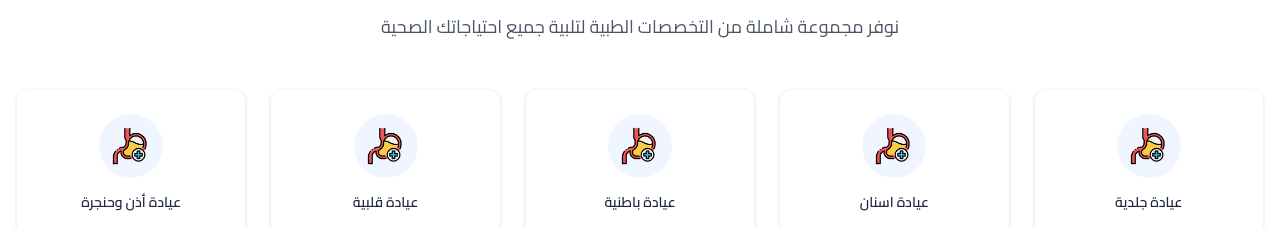
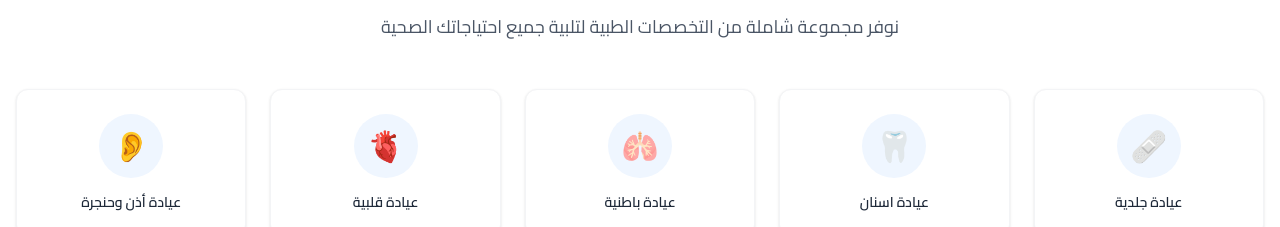
Before and after one commit to thisisabukarsh/clinc-app, a Next.js app: page / in a window 1280 px wide. Shown: the part 935-1162 px from the top of the page. Built offline with nearby package versions, Linux system fonts and the light colour scheme; no server answers.

Commit message:
Refactor medical specialties handling in HomePage; implement dynamic specialty extraction from doctor data with fallback to mock data, and update MedicalSpecialtyCard to support icon rendering based on URL or emoji. Update mock data to use emoji icons for specialties.

```diff
--- a/app/page.tsx
+++ b/app/page.tsx
@@ -6,19 +6,70 @@ import HeroSection from "@/components/home/HeroSection";
 import MedicalSpecialtiesSection from "@/components/home/MedicalSpecialtiesSection";
 import TopRatedDoctorsSection from "@/components/home/TopRatedDoctorsSection";
 import WhyMyClinicsSection from "@/components/home/WhyMyClinicsSection";
-import { medicalSpecialties } from "@/lib/mockData";
 import { MedicalSpecialty, Doctor } from "@/types";
 import { useRouter } from "next/navigation";
 import { useAllDoctors } from "@/lib/hooks";
+import { medicalSpecialties as mockSpecialties } from "@/lib/mockData";
 
 export default function HomePage() {
   const router = useRouter();
   const { doctors, loading, error } = useAllDoctors();
 
+  // Extract real medical specialties from doctor data, with mock data fallback
+  const realMedicalSpecialties: MedicalSpecialty[] = React.useMemo(() => {
+    // If we have real doctor data, use it
+    if (doctors && doctors.length > 0) {
+      // Get unique specialties from real doctor data
+      const uniqueSpecialties = [
+        ...new Set(doctors.map((doctor) => doctor.specialty)),
+      ];
+
+      // Map to MedicalSpecialty format with proper icons
+      return uniqueSpecialties.map((specialty, index) => {
+        // Map specialty names to appropriate icons
+        const getIconForSpecialty = (spec: string): string => {
+          const specLower = spec.toLowerCase();
+          if (specLower.includes("قلب") || specLower.includes("cardiology"))
+            return "🫀";
+          if (specLower.includes("جلد") || specLower.includes("dermatology"))
+            return "🩹";
+          if (specLower.includes("اسنان") || specLower.includes("dentistry"))
+            return "🦷";
+          if (specLower.includes("اطفال") || specLower.includes("pediatrics"))
+            return "👶";
+          if (specLower.includes("نساء") || specLower.includes("gynecology"))
+            return "👩‍⚕️";
+          if (specLower.includes("عظام") || specLower.includes("orthopedics"))
+            return "🦴";
+          if (specLower.includes("عيون") || specLower.includes("ophthalmology"))
+            return "👁️";
+          if (specLower.includes("اذن") || specLower.includes("ent"))
+            return "👂";
+          if (specLower.includes("باطنية") || specLower.includes("internal"))
+            return "🫁";
+          if (specLower.includes("عصبية") || specLower.includes("neurology"))
+            return "🧠";
+          return "👨‍⚕️"; // Default icon
+        };
+
+        return {
+          id: `specialty-${index}`,
+          name: specialty,
+          nameAr: specialty, // Use Arabic name as is
+          iconUrl: getIconForSpecialty(specialty),
+          slug: specialty.toLowerCase().replace(/\s+/g, "-"),
+        };
+      });
+    }
+
+    // Fallback to mock data if no real data available
+    return mockSpecialties;
+  }, [doctors]);
+
   const handleSpecialtyClick = (specialty: MedicalSpecialty) => {
     console.log("Specialty clicked:", specialty);
-    // Handle specialty selection - could navigate to specialty page
-    // router.push(`/specialties/${specialty.slug}`);
+    // Navigate to doctors page with specialty filter
+    router.push(`/doctors?specialty=${encodeURIComponent(specialty.name)}`);
   };
 
   const handleDoctorClick = (doctor: Doctor) => {
@@ -37,7 +88,7 @@ export default function HomePage() {
     <MainLayout>
       <HeroSection />
       <MedicalSpecialtiesSection
-        specialties={medicalSpecialties}
+        specialties={realMedicalSpecialties}
         onSpecialtyClick={handleSpecialtyClick}
       />
       <TopRatedDoctorsSection
--- a/components/features/MedicalSpecialtyCard.tsx
+++ b/components/features/MedicalSpecialtyCard.tsx
@@ -32,6 +32,8 @@ export const MedicalSpecialtyCard: React.FC<MedicalSpecialtyCardProps> = ({
       <div className="flex flex-col items-center text-center">
         {/* Icon Container */}
         <div className="w-16 h-16 bg-blue-50 rounded-full flex items-center justify-center mb-4">
+          {specialty.iconUrl.startsWith("http") ||
+          specialty.iconUrl.startsWith("/") ? (
             <div className="relative w-10 h-10">
               <Image
                 src={specialty.iconUrl}
@@ -41,6 +43,9 @@ export const MedicalSpecialtyCard: React.FC<MedicalSpecialtyCardProps> = ({
                 sizes="40px"
               />
             </div>
+          ) : (
+            <div className="text-3xl">{specialty.iconUrl}</div>
+          )}
         </div>
 
         {/* Specialty Name */}
--- a/lib/mockData.ts
+++ b/lib/mockData.ts
@@ -252,70 +252,70 @@ export const medicalSpecialties = [
     id: "1",
     name: "Dermatology",
     nameAr: "عيادة جلدية",
-    iconUrl: "/icon.png",
+    iconUrl: "🩹",
     slug: "dermatology",
   },
   {
     id: "2",
     name: "Dentistry",
     nameAr: "عيادة اسنان",
-    iconUrl: "/icon.png",
+    iconUrl: "🦷",
     slug: "dentistry",
   },
   {
     id: "3",
     name: "Internal Medicine",
     nameAr: "عيادة باطنية",
-    iconUrl: "/icon.png",
+    iconUrl: "🫁",
     slug: "internal-medicine",
   },
   {
     id: "4",
     name: "Cardiology",
     nameAr: "عيادة قلبية",
-    iconUrl: "/icon.png",
+    iconUrl: "🫀",
     slug: "cardiology",
   },
   {
     id: "5",
     name: "Ear, Nose & Throat",
     nameAr: "عيادة أذن وحنجرة",
-    iconUrl: "/icon.png",
+    iconUrl: "👂",
     slug: "ent",
   },
   {
     id: "6",
     name: "Orthopedics",
     nameAr: "عيادة عظام",
-    iconUrl: "/icon.png",
+    iconUrl: "🦴",
     slug: "orthopedics",
   },
   {
     id: "7",
     name: "Neurology",
     nameAr: "عيادة عصبية",
-    iconUrl: "/icon.png",
+    iconUrl: "🧠",
     slug: "neurology",
   },
   {
     id: "8",
     name: "Ophthalmology",
     nameAr: "عيادة عيون",
-    iconUrl: "/icon.png",
+    iconUrl: "👁️",
     slug: "ophthalmology",
   },
   {
     id: "9",
     name: "Pediatrics",
     nameAr: "عيادة أطفال",
-    iconUrl: "/icon.png",
+    iconUrl: "👶",
     slug: "pediatrics",
   },
   {
     id: "10",
     name: "Gynecology",
     nameAr: "عيادة نسائية",
-    iconUrl: "/icon.png",
+    iconUrl: "👩‍⚕️",
     slug: "gynecology",
   },
 ];
```
Lines whose indentation alone changed are shown as unchanged.
